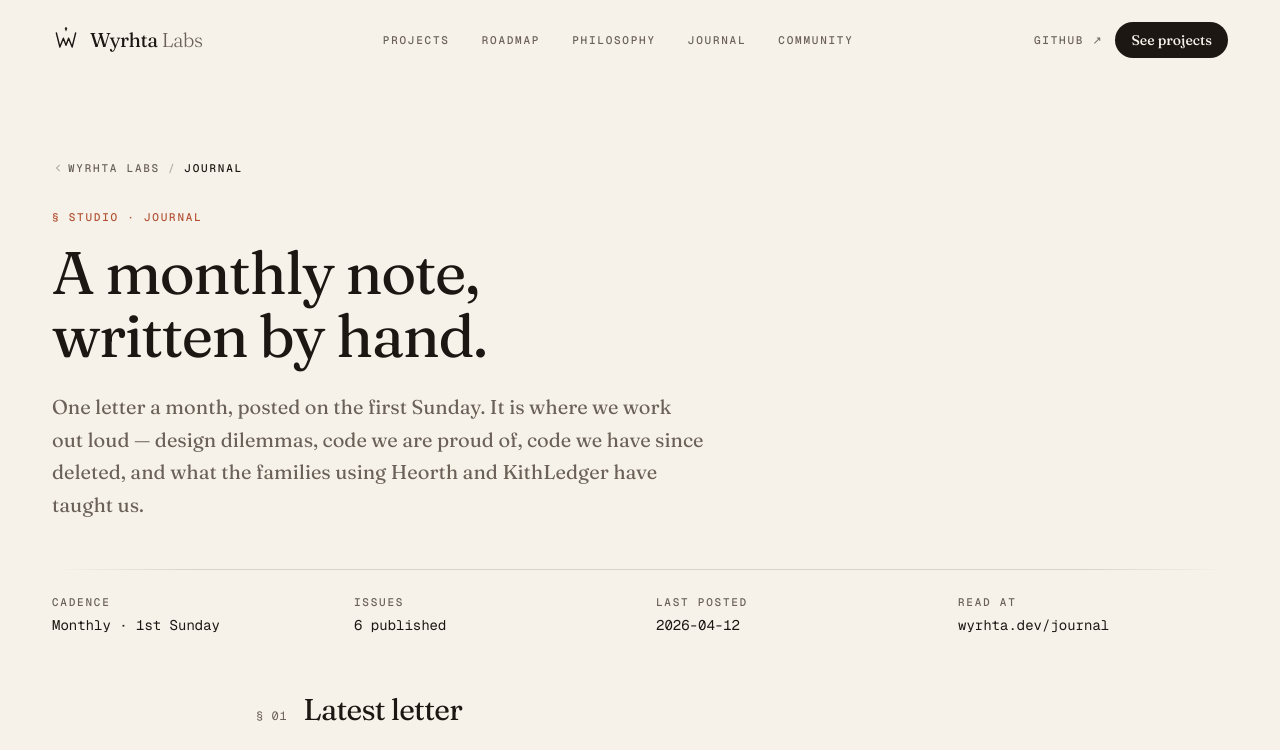
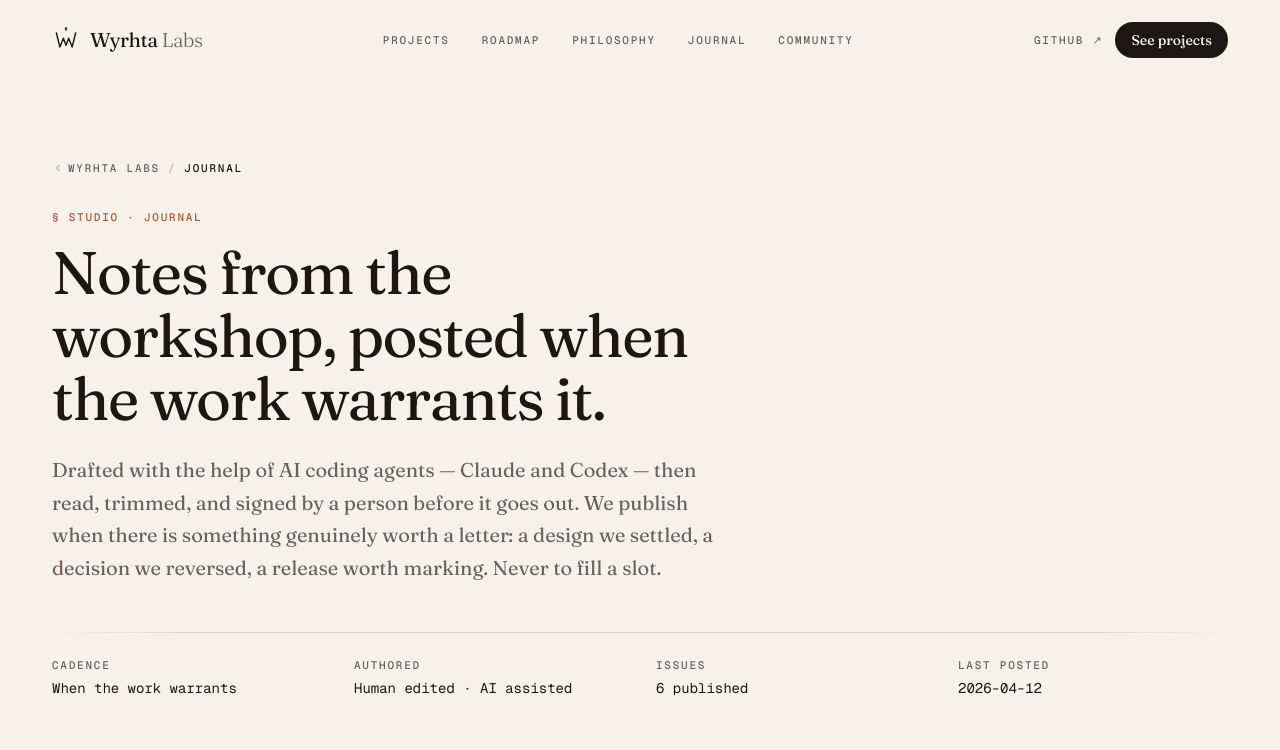
Before and after one commit to Wyrhta-Labs/website, a Next.js app: page /journal in a window 1280 px wide. Shown: the top 750 px of the page. Built offline with nearby package versions, Linux system fonts and the light colour scheme.

Commit message:
refactor: update journal page header to reflect AI-assisted curation
Drop strict monthly cadence; emphasize curated, AI-assisted posts.

Co-authored-by: Christian Foellmann <1256090+cfoellmann@users.noreply.github.com>

```diff
--- a/app/journal/page.tsx
+++ b/app/journal/page.tsx
@@ -152,14 +152,14 @@ export default function JournalPage() {
     <PageShell>
       <PageHeader
         kind="§ Studio · Journal"
-        title="A monthly note, written by hand."
-        dek="One letter a month, posted on the first Sunday. It is where we work out loud — design dilemmas, code we are proud of, code we have since deleted, and what the families using Heorth and KithLedger have taught us."
+        title="Notes from the workshop, posted when the work warrants it."
+        dek="Drafted with the help of AI coding agents — Claude and Codex — then read, trimmed, and signed by a person before it goes out. We publish when there is something genuinely worth a letter: a design we settled, a decision we reversed, a release worth marking. Never to fill a slot."
         crumbs={[{ label: "Journal" }]}
         meta={[
-          { label: "Cadence", value: "Monthly · 1st Sunday" },
+          { label: "Cadence", value: "When the work warrants" },
+          { label: "Authored", value: "Human edited · AI assisted" },
           { label: "Issues", value: `${totalIssues} published` },
           { label: "Last posted", value: lastUpdated },
-          { label: "Read at", value: "wyrhta.dev/journal" },
         ]}
       />
       <PageBody
```
